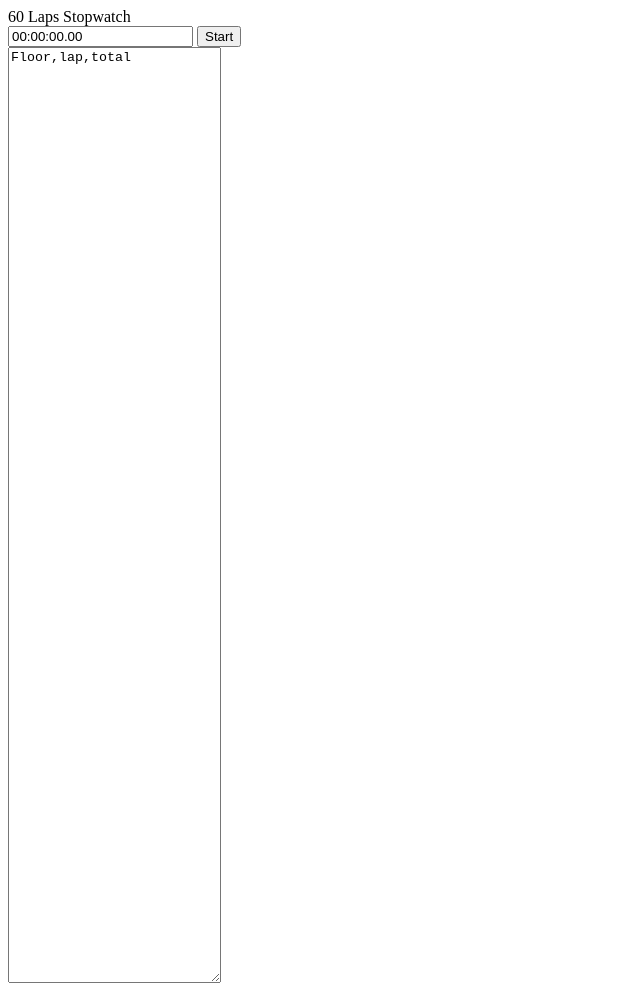
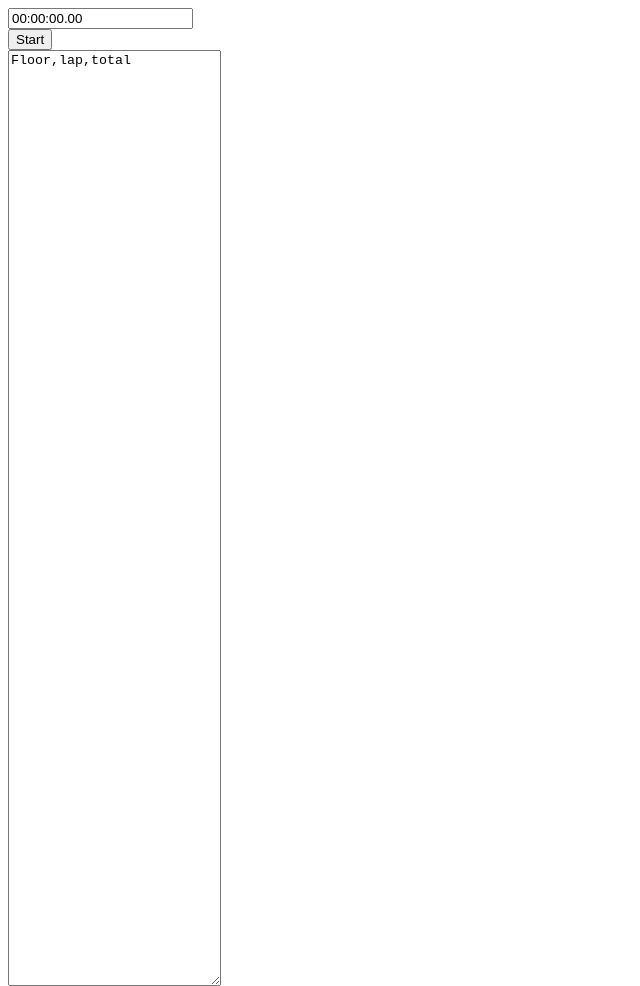
Before and after one commit to isariyokurari/tod, a plain HTML site: page index.html in a window 1280 px wide. Shown: the top 986 px of the page, without its empty margins (0-640 px from the left). Drawn offline with Linux system fonts and the light colour scheme.

Commit message:
Update index and removed strings.

```diff
--- a/index.html
+++ b/index.html
@@ -5,14 +5,12 @@
   <TITLE>60 Laps Stopwatch</TITLE>
  </HEAD>
  <BODY>
-60 Laps Stopwatch
   <FORM name="stopwatch">
- <INPUT name="display" type="text">
- <INPUT name="button" type="button" value="Start" onClick="buttonFunc()">
- <BR>
+   <INPUT name="display" type="text"><BR>
+   <INPUT name="button" type="button" value="Start" onClick="buttonFunc()"><BR>
    <TEXTAREA name="csv" cols="24" rows="62"></TEXTAREA>
   </FORM>
-Copyright (C) 2020 Isariyokurari All Rights Reserved
+ </BODY>
  <SCRIPT type="text/javascript">
   const lap_max = 60;
   const csv_header = "Floor,lap,total\n";
@@ -80,6 +78,4 @@ function formatTime(num) {
     return h + ":" + m + ":" + s;
   }
  </SCRIPT>
-
-</BODY>
 </HTML>
```
Lines whose indentation alone changed are shown as unchanged.
